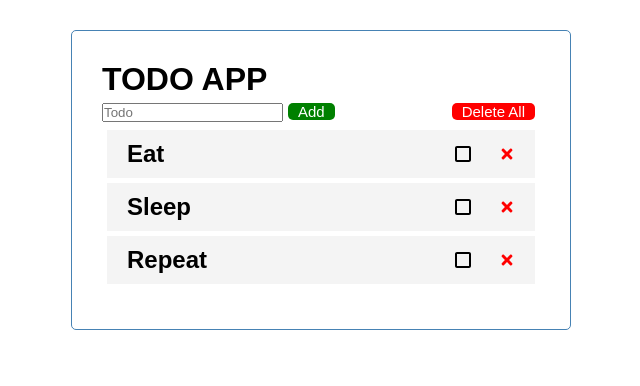
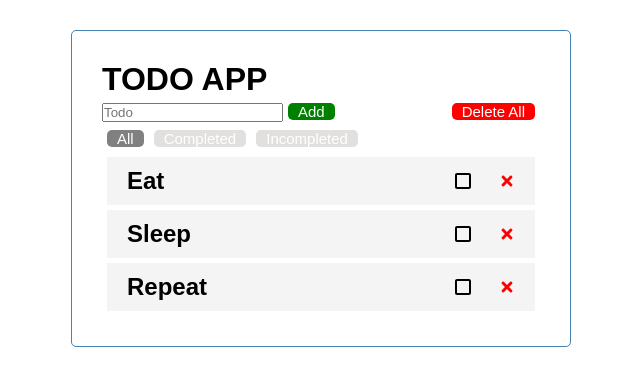
Before and after one commit to kagec/react-app, a React (Create React App) app: page / in a window 1280 px wide. Shown: the top 386 px of the page, without its empty margins (319-959 px from the left). Built offline with nearby package versions, Linux system fonts and the light colour scheme.

Commit message:
feat: filter 機能の追加

```diff
--- a/src/App.css
+++ b/src/App.css
@@ -51,6 +51,14 @@ body {
   font-family: inherit;
 }
 
+.btn-filter {
+  background-color: rgb(226, 223, 223);
+}
+
+.btn-filter[aria-pressed="true"] {
+  background-color: grey;
+}
+
 .form {
   display: flex;
   justify-content: space-between;
--- a/src/App.js
+++ b/src/App.js
@@ -4,6 +4,15 @@ import Header from "./components/Header";
 import Todos from "./components/Todos";
 import AddTodo from "./components/AddTodo";
 import Button from "./components/Button";
+import FilterButton from "./components/FilterButton";
+
+const FILTER_LIST = {
+  All: () => true,
+  Completed: (todo) => todo.completed,
+  Incompleted: (todo) => !todo.completed,
+};
+
+const FILTER_NAME = Object.keys(FILTER_LIST);
 
 const App = () => {
   const [todos, setTodos] = useState([
@@ -23,6 +32,15 @@ const App = () => {
       completed: false,
     },
   ]);
+  const [filter, setFilter] = useState("All");
+  const filterList = FILTER_NAME.map((name) => (
+    <FilterButton
+      name={name}
+      key={name}
+      isPressed={name === filter}
+      setFilter={setFilter}
+    />
+  ));
 
   function deleteTodo(id) {
     setTodos(todos.filter((todo) => todo.id !== id));
@@ -57,8 +75,13 @@ const App = () => {
           ""
         )}
       </div>
+      {filterList}
       {todos.length > 0 ? (
-        <Todos todos={todos} onDelete={deleteTodo} onClick={toggleCompleted} />
+        <Todos
+          todos={todos.filter(FILTER_LIST[filter])}
+          onDelete={deleteTodo}
+          onClick={toggleCompleted}
+        />
       ) : (
         "No Todos To Show"
       )}
--- /dev/null
+++ b/src/components/FilterButton.js
@@ -0,0 +1,13 @@
+const FilterButton = ({ name, isPressed, setFilter }) => {
+  return (
+    <button
+      className="btn btn-filter"
+      aria-pressed={isPressed}
+      onClick={() => setFilter(name)}
+    >
+      {name}
+    </button>
+  );
+};
+
+export default FilterButton;
```
